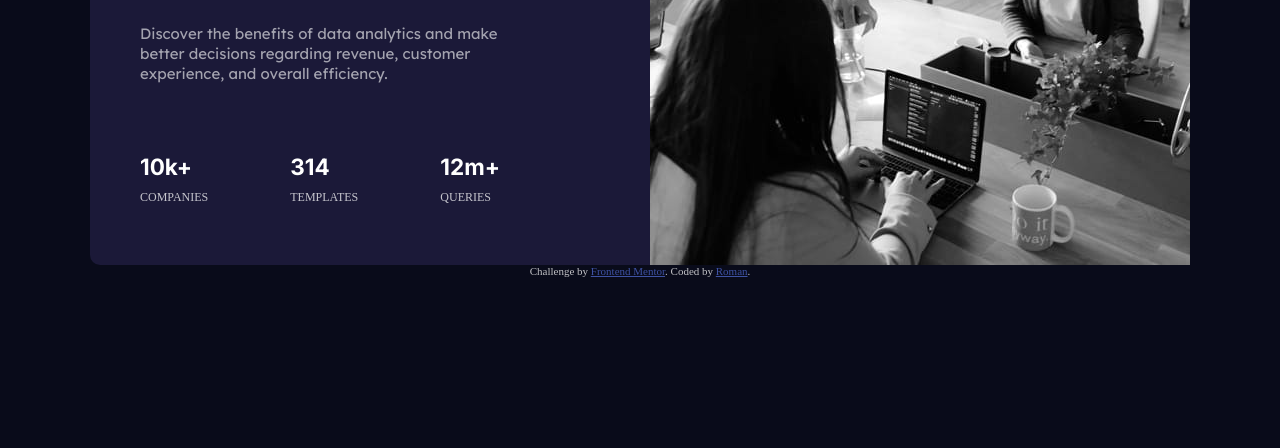
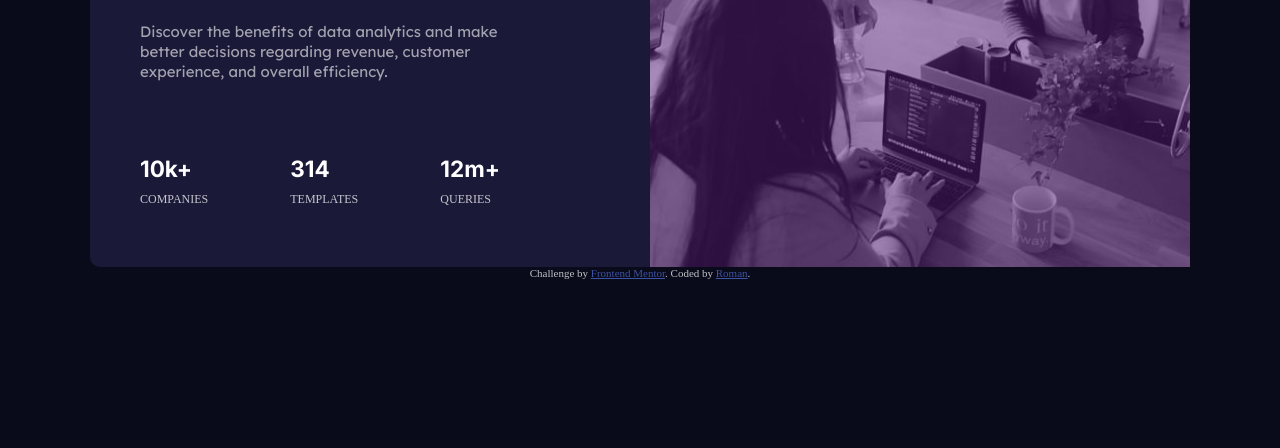
Before and after one commit to romanbyczk/stats-preview-card, a plain HTML site: page index.html in a window 1280 px wide. Shown: the part 352-800 px from the top of the page. Drawn offline with Linux system fonts and the light colour scheme.

Commit message:
Added imgage color filter

```diff
--- a/index.html
+++ b/index.html
@@ -42,7 +42,10 @@
       </div>
     </div>
 
-    <img class="stats-preview-card__image" alt="work place" src="images/image-header.jpg">
+    <div class="stats-preview-card__image-wrapper">
+      <img class="stats-preview-card__image" alt="work place" src="images/image-header.jpg">
+      <div class="stats-preview-card__image-after"></div>
+    </div>
   </main>
 
   <footer class="attribution">
--- a/style.scss
+++ b/style.scss
@@ -12,6 +12,7 @@ $small-mobile-breakpoint: 576px;
     --main-background: hsl(233, 47%, 7%);
     --card-background: hsl(244, 38%, 16%);
     --accent: hsl(277, 64%, 61%);
+    --accent-dark: hsl(277, 64%, 30%);
 
     /* ### Neutral */
     --main-heading: hsl(0, 0%, 100%);
@@ -143,12 +144,24 @@ body {
         }
     }
 
+    &__image-wrapper {
+        position: relative;
+    }
+
     &__image {
         width: clamp(400px, 50vw, 540px);
+        height: 100%;
 
         @media screen and (max-width: $mobile-breakpoint) {
             width: 100%;
         }
+    }
+
+    &__image-after {
+        position: absolute;
+        inset: 0;
+        background-color: var(--accent-dark);
+        opacity: .5;
     }
 }
 
```
Also changed, not shown: style.css.
